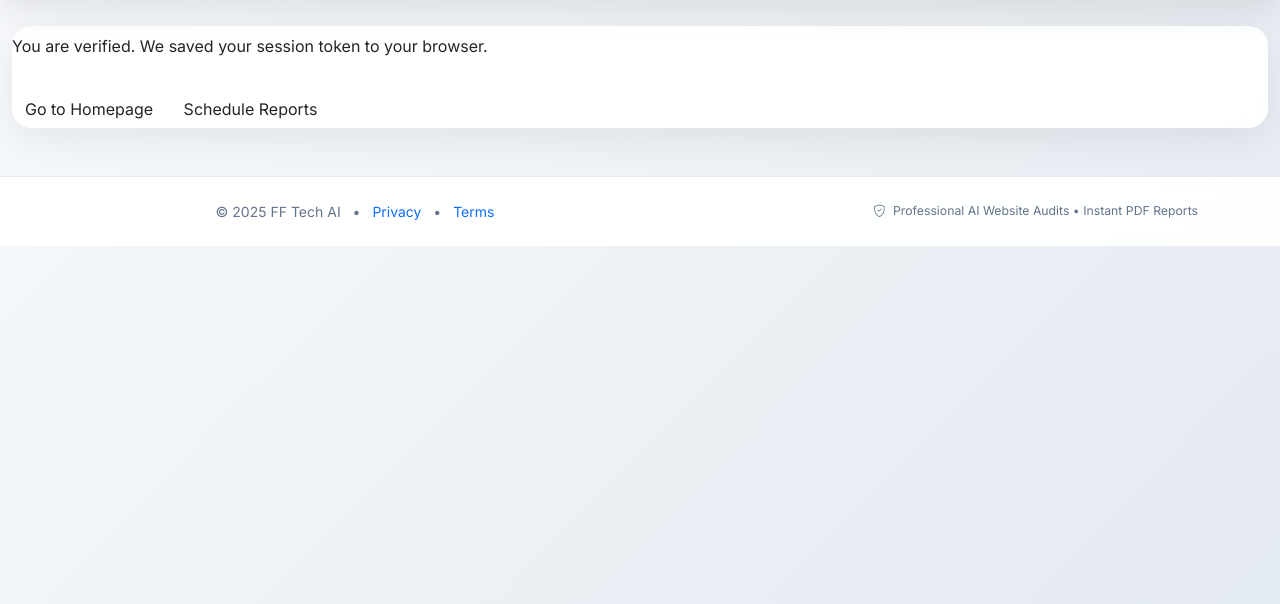
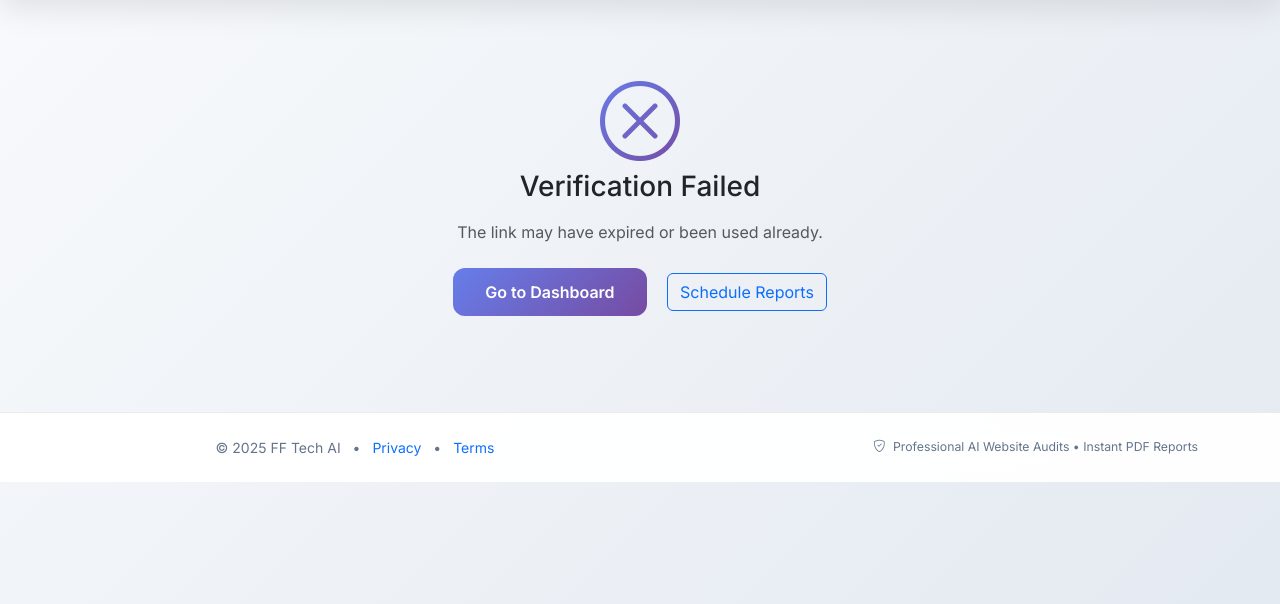
Before and after one commit to Swalehjamshaid/ThroughwebAuditforall, a FastAPI app: page /verify-success in a window 1280 px wide. Shown: the part 70-674 px from the top of the page. Run offline with FastAPI, Linux system fonts and the light colour scheme.

Commit message:
Update verify_success.html

```diff
--- a/File/fftech_audit/templates/verify_success.html
+++ b/File/fftech_audit/templates/verify_success.html
@@ -1,22 +1,24 @@
+<!-- fftech_audit/templates/verify_success.html -->
+{% extends "base.html" %}
 
-{% extends "base.html" %}
+{% block title %}Verified • FF Tech AI{% endblock %}
+
 {% block content %}
-<section class="card">
-  <h2>{{ message }}</h2>
-  <p class="muted">You are verified. We saved your session token to your browser.</p>
-  <pre id="tokenBox" class="token">{{ token }}</pre>
-  <div class="form-row">
-    <a href="/" class="btn ghost">Go to Homepage</a>
-    <a href="/schedule" class="btn ghost">Schedule Reports</a>
+<div class="container py-5 text-center">
+  <div class="col-lg-6 mx-auto">
+    {% if verified %}
+      <i class="bi bi-check-circle-fill display-1 text-success mb-4"></i>
+      <h1 class="h3 mb-3">Successfully Verified!</h1>
+      <p class="lead">You're now logged in.</p>
+    {% else %}
+      <i class="bi bi-x-circle display-1 text-danger mb-4"></i>
+      <h1 class="h3 mb-3">Verification Failed</h1>
+      <p class="text-muted">The link may have expired or been used already.</p>
+    {% endif %}
+    <div class="mt-4">
+      <a href="/" class="btn btn-primary me-3">Go to Dashboard</a>
+      <a href="/schedule" class="btn btn-outline-primary">Schedule Reports</a>
+    </div>
   </div>
-</section>
-<script>
-  (function(){
-    const t = (document.getElementById('tokenBox').innerText||'').trim();
-    if (t) {
-      localStorage.setItem('fftech_token', t);
-      document.cookie = 'token='+encodeURIComponent(t)+'; Max-Age='+(60*60*24*180)+'; Path=/; SameSite=Lax';
-    }
-  })();
-</script>
+</div>
 {% endblock %}
```
